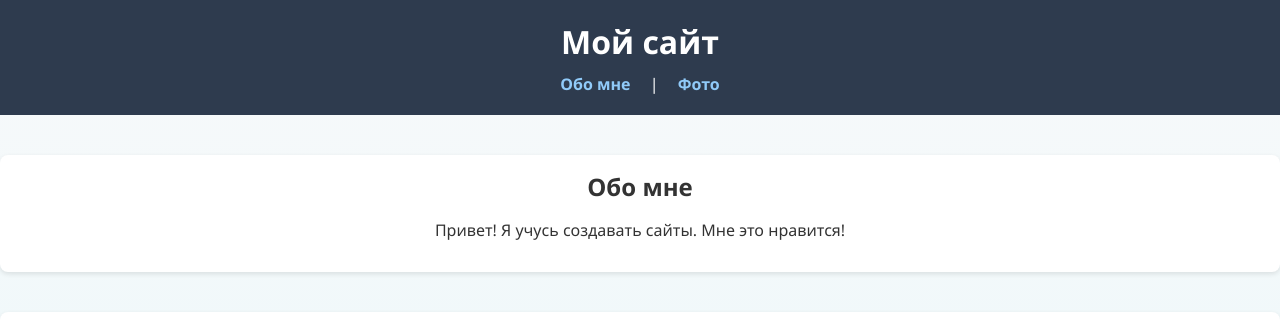
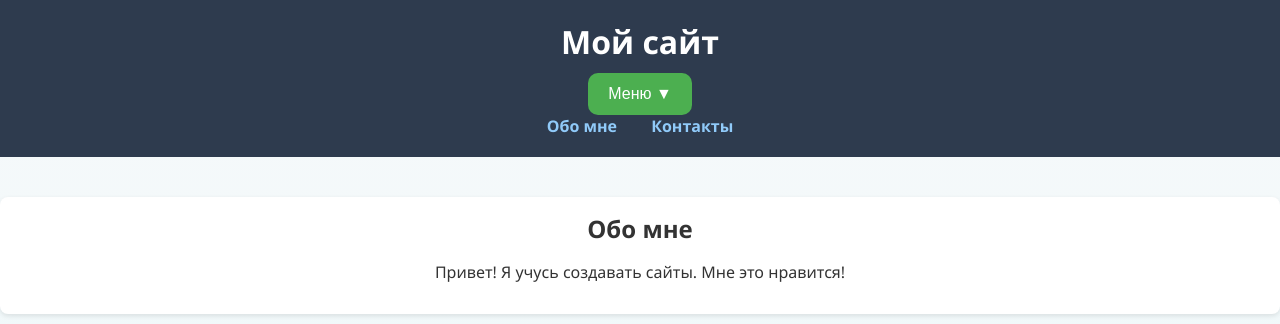
Before and after one commit to Daler-dev98/my-first-site, a plain HTML site: page index.html in a window 1280 px wide. Shown: the top 324 px of the page. Drawn offline with Linux system fonts and the light colour scheme.

Commit message:
Update index.html

```diff
--- a/index.html
+++ b/index.html
@@ -47,9 +47,12 @@
 <body>
   <header>
     <h1>Мой сайт</h1>
-    <nav>
-      <a href="#about">Обо мне</a> |
-      <a href="#photo">Фото</a>
+    <nav class="dropdown">
+      <button class=" dropbtn">Меню ▼</button>
+      <div class="dropdown-content">
+        <a href="#about">Обо мне</a>
+      <a href="#contact">Контакты</a>
+      </div>
     </nav>
   </header>
 
```
